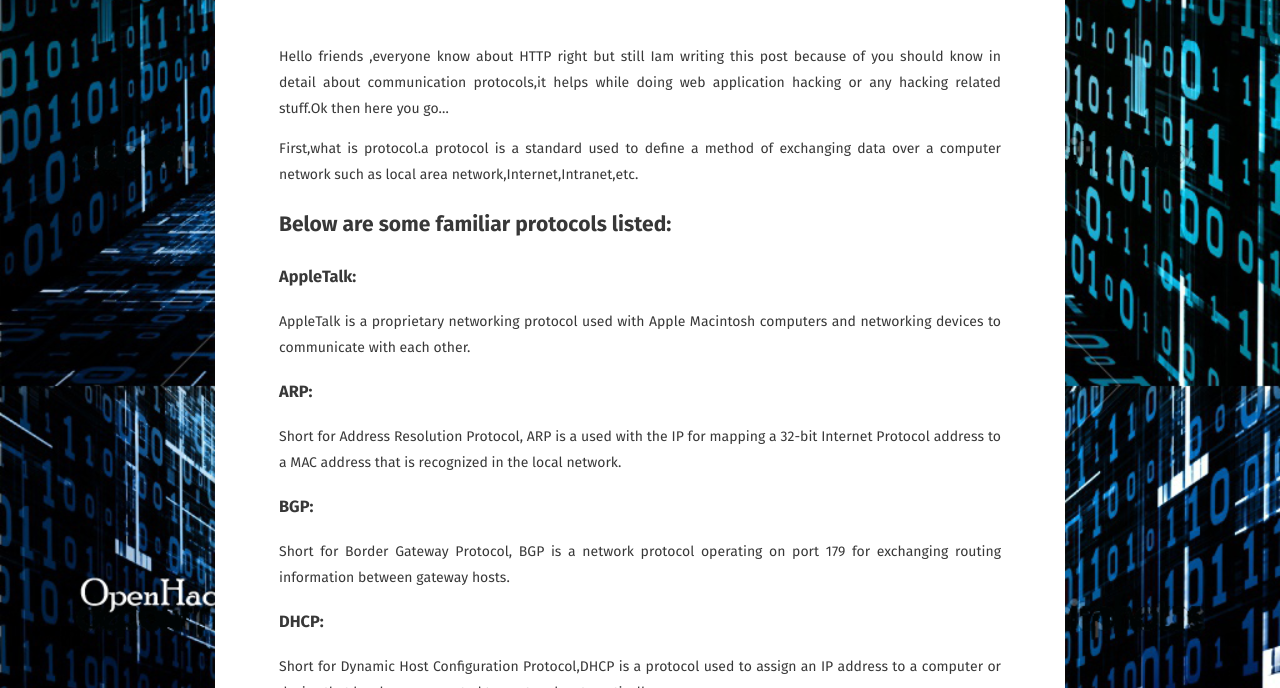
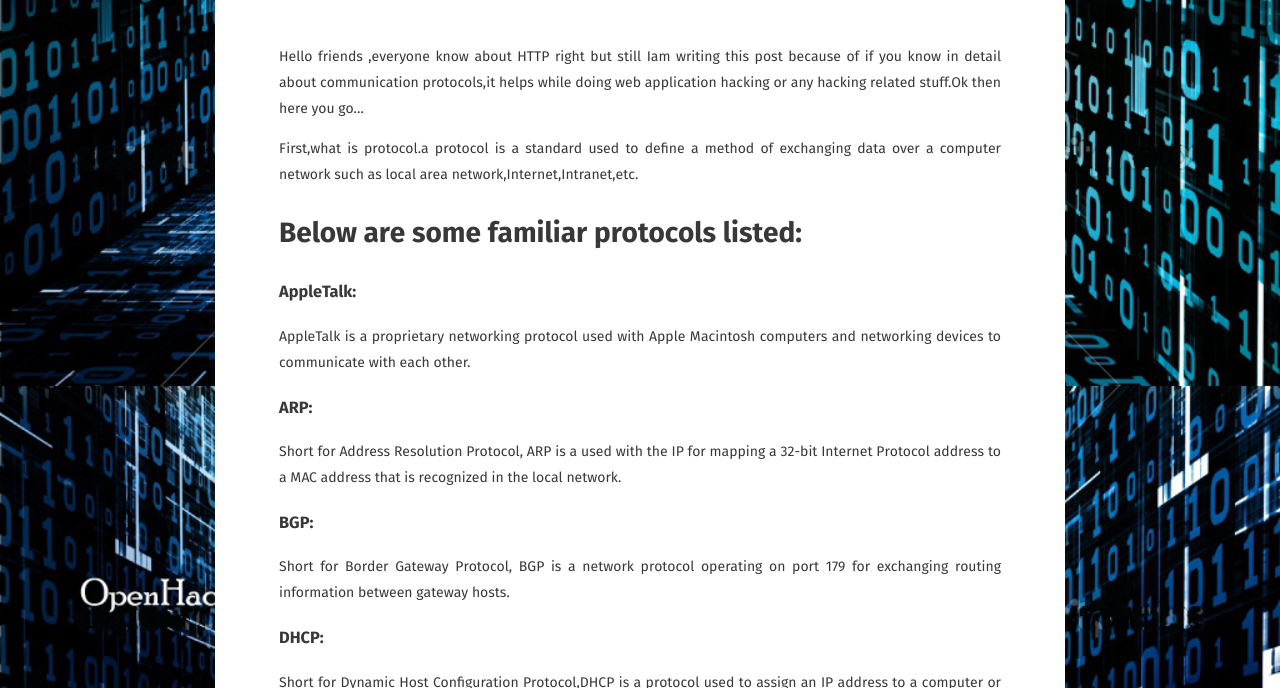
Before and after one commit to raju0x/raju0x.github.io, a Jekyll site: the page built from _posts/2016-07-06-http-basics-part1.md, in a window 1280 px wide and 900 px high, scrolled down 362 px, cut to the strip 212-900 px from the top of the window. Built offline with Jekyll 4.4.1, drawn with Linux system fonts in a browser that asks for light colours; some web fonts are replaced; comment, search, counter and statistics services are not loaded.

Commit message:
Update 2016-07-06-http-basics-part1.md

```diff
--- a/_posts/2016-07-06-http-basics-part1.md
+++ b/_posts/2016-07-06-http-basics-part1.md
@@ -7,11 +7,11 @@ feature: 'http://www.vpnanswers.com/wp-content/uploads/2015/05/http.jpg'
 comments: true
 published: true
 ---
-Hello friends ,everyone know about HTTP right but still Iam writing this post because of you should know in detail about communication protocols,it helps while doing web application hacking or any hacking related stuff.Ok then here you go…
+Hello friends ,everyone know about HTTP right but still Iam writing this post because of if you know in detail about communication protocols,it helps while doing web application hacking or any hacking related stuff.Ok then here you go…
 
 First,what is protocol.a protocol is a standard used to define a method of exchanging data over a computer network such as local area network,Internet,Intranet,etc.
 
-## Below are some familiar protocols listed:
+# Below are some familiar protocols listed:
 
 ### AppleTalk:
 AppleTalk is a proprietary networking protocol used with Apple Macintosh         computers and networking devices to communicate with each other.
```
